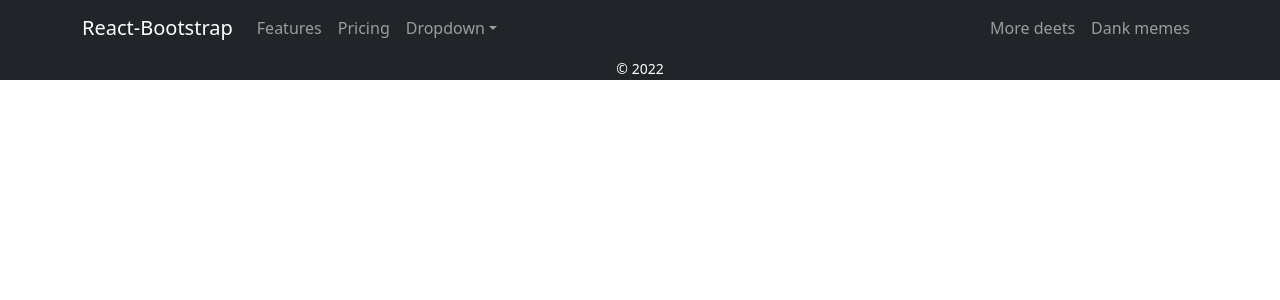
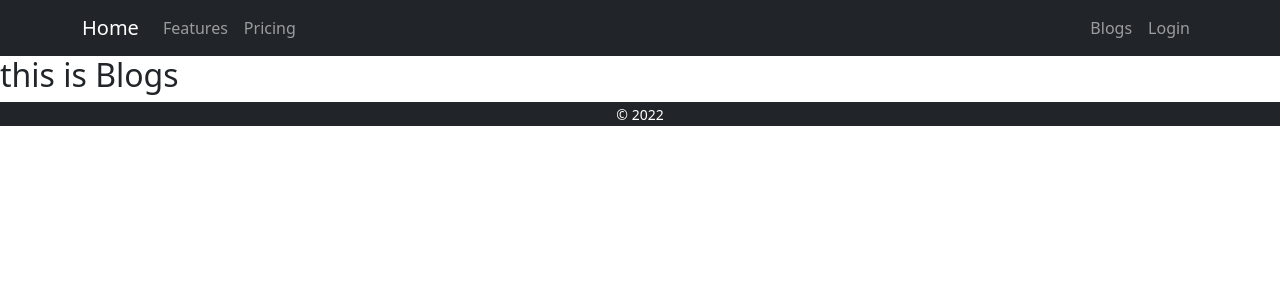
Before and after one commit to mitanvir05/warehouse-management-react-client-side, a React (Create React App) app: page /blogs in a window 1280 px wide. Shown: the top 300 px of the page. Built offline with nearby package versions, Linux system fonts and the light colour scheme.

Commit message:
blogs added

```diff
--- a/src/App.js
+++ b/src/App.js
@@ -4,13 +4,15 @@ import Home from "./Pages/Home/Home/Home";
 import Header from "./Pages/Shared/Header/Header";
 import Footer from "./Pages/Shared/Footer/Footer";
 import "bootstrap/dist/css/bootstrap.min.css";
+import Blogs from "./Pages/Blogs/Blogs/Blogs";
 
 function App() {
   return (
     <div>
       <Header></Header>
       <Routes>
-        <Route path="" element={<Home></Home>}></Route>
+        <Route path="/" element={<Home></Home>}></Route>
+        <Route path="/blogs" element={<Blogs></Blogs>}></Route>
       </Routes>
       <Footer></Footer>
     </div>
--- /dev/null
+++ b/src/Pages/Blogs/Blogs/Blogs.js
@@ -0,0 +1,11 @@
+import React from "react";
+
+const Blogs = () => {
+  return (
+    <div>
+      <h2>this is Blogs</h2>
+    </div>
+  );
+};
+
+export default Blogs;
--- a/src/Pages/Home/Inventory/Inventory.js
+++ b/src/Pages/Home/Inventory/Inventory.js
@@ -11,7 +11,7 @@ const Inventory = ({ inventory }) => {
           <h3>{price}</h3>
           <p className="card-text">{description}</p>
           <a href="#" class="btn btn-primary">
-            Go somewhere
+            Manage Stock
           </a>
         </div>
       </div>
--- a/src/Pages/Shared/Header/Header.js
+++ b/src/Pages/Shared/Header/Header.js
@@ -1,5 +1,6 @@
 import React from "react";
-import { Container, Nav, Navbar, NavDropdown } from "react-bootstrap";
+import { Container, Nav, Navbar } from "react-bootstrap";
+import { Link } from "react-router-dom";
 
 const Header = () => {
   return (
@@ -12,30 +13,21 @@ const Header = () => {
         variant="dark"
       >
         <Container>
-          <Navbar.Brand href="#home">React-Bootstrap</Navbar.Brand>
+          <Navbar.Brand as={Link} to="/">
+            Home
+          </Navbar.Brand>
           <Navbar.Toggle aria-controls="responsive-navbar-nav" />
           <Navbar.Collapse id="responsive-navbar-nav">
             <Nav className="me-auto">
               <Nav.Link href="#features">Features</Nav.Link>
               <Nav.Link href="#pricing">Pricing</Nav.Link>
-              <NavDropdown title="Dropdown" id="collasible-nav-dropdown">
-                <NavDropdown.Item href="#action/3.1">Action</NavDropdown.Item>
-                <NavDropdown.Item href="#action/3.2">
-                  Another action
-                </NavDropdown.Item>
-                <NavDropdown.Item href="#action/3.3">
-                  Something
-                </NavDropdown.Item>
-                <NavDropdown.Divider />
-                <NavDropdown.Item href="#action/3.4">
-                  Separated link
-                </NavDropdown.Item>
-              </NavDropdown>
             </Nav>
             <Nav>
-              <Nav.Link href="#deets">More deets</Nav.Link>
-              <Nav.Link eventKey={2} href="#memes">
-                Dank memes
+              <Nav.Link as={Link} to="blogs">
+                Blogs
+              </Nav.Link>
+              <Nav.Link eventKey={2} href="login">
+                Login
               </Nav.Link>
             </Nav>
           </Navbar.Collapse>
```
